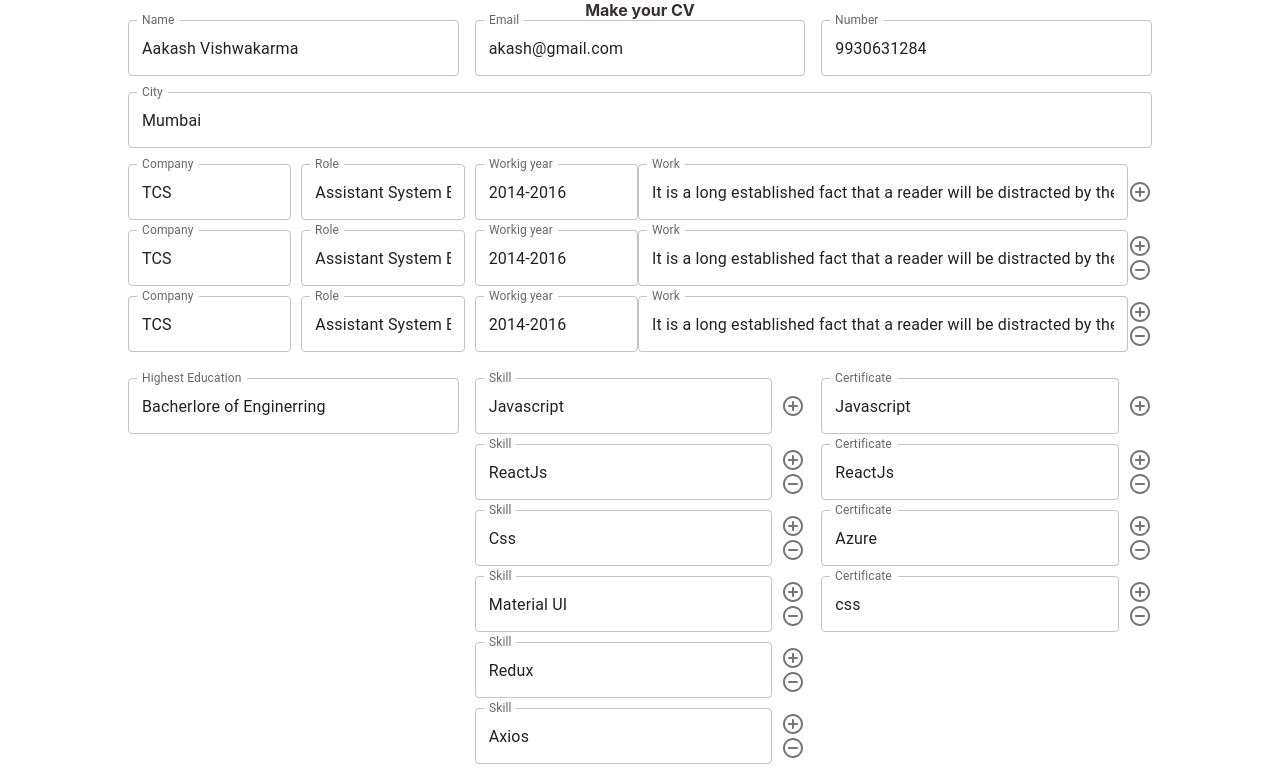
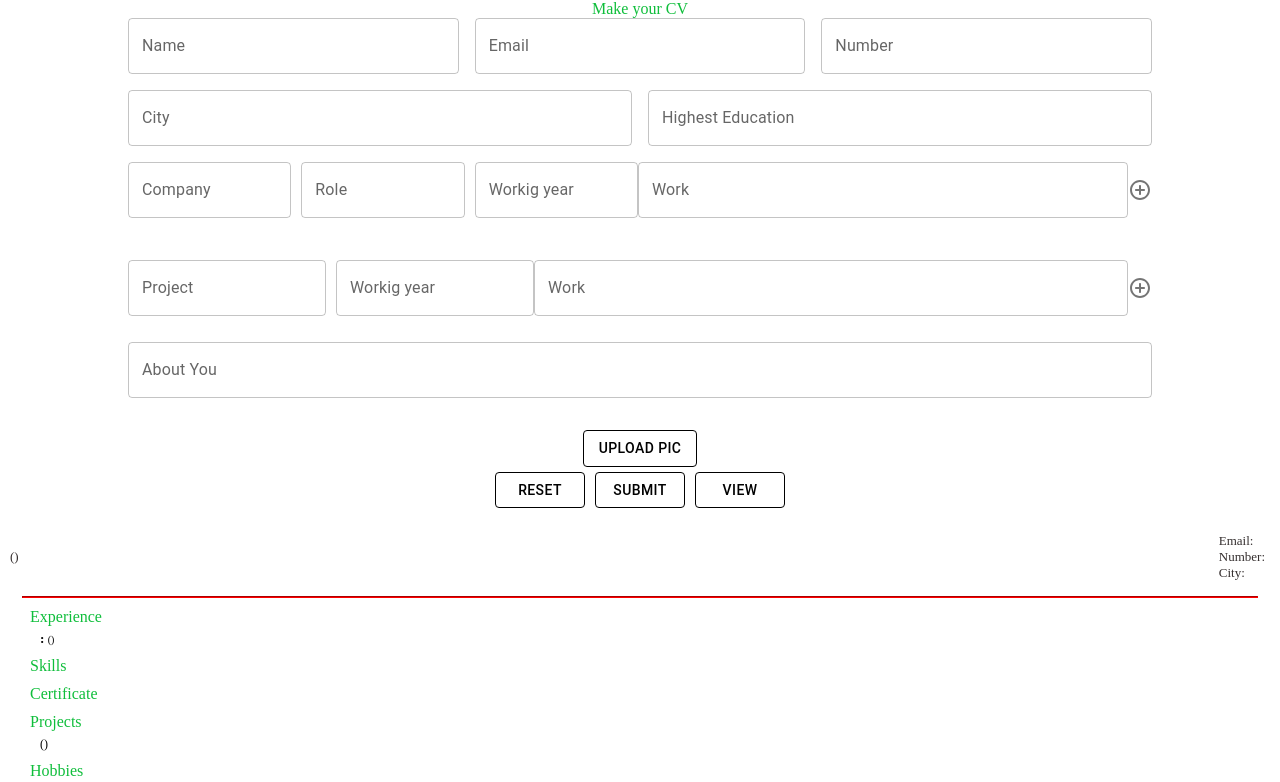
Before and after one commit to aks318/make-your-cv, a React (Create React App) app: page / in a window 1280 px wide. Shown: the top 782 px of the page. Built offline with nearby package versions, Linux system fonts and the light colour scheme.

Commit message:
done with 1st template

```diff
--- a/src/component/Form.js
+++ b/src/component/Form.js
@@ -17,30 +17,26 @@ const InputForm = () => {
 
     const [selectedImage , setSelectedImage] = useState(null)
     const initialValues = {
-        name : "Aakash Vishwakarma",
-        number : "9930631284",
-        email : "akash@gmail.com",
-        city : "Mumbai",
-        education : "Bacherlore of Enginerring",
+        name : "",
+        number : "",
+        email : "",
+        city : "",
+        education : "",
         experience : [{
-            company : "TCS",
-            role : "Assistant System Engineer",
-            year : "2014-2016",
-            work: "It is a long established fact that a reader will be distracted by the readable content of a page when looking at its layout. The point of using Lorem Ipsum is that it has a more-or-less normal distribution of letters, as opposed to using 'Content here, content here', making it look like readable English."
-        }, {
-            company : "TCS",
-            role : "Assistant System Engineer",
-            year : "2014-2016",
-            work: "It is a long established fact that a reader will be distracted by the readable content of a page when looking at its layout. The point of using Lorem Ipsum is that it has a more-or-less normal distribution of letters, as opposed to using 'Content here, content here', making it look like readable English."
-        }, {
-            company : "TCS",
-            role : "Assistant System Engineer",
-            year : "2014-2016",
-            work: "It is a long established fact that a reader will be distracted by the readable content of a page when looking at its layout. The point of using Lorem Ipsum is that it has a more-or-less normal distribution of letters, as opposed to using 'Content here, content here', making it look like readable English."
+            company : "",
+            role : "",
+            year : "",
+            work: ""
         }],
-        skills : ["Javascript" , "ReactJs" , "Css" , "Material UI" , "Redux" , "Axios"],
-        certificates : ["Javascript" , "ReactJs " , "Azure", "css"],
-        about : "It is a long established fact that a reader will be distracted by the readable content of a page when looking at its layout. The point of using Lorem Ipsum is that it has a more-or-less normal distribution of letters, as opposed to using 'Content here, content here', making it look like readable English. Many desktop publishing packages and web page editors now use Lorem Ipsum as their default model text, and a search for 'lorem ipsum' will uncover many web sites still in their infancy."
+        skills : [],
+        certificates : [],
+        projects : [{
+            pname : "",
+            year : "",
+            work: ""
+        }],
+        about : "",
+        hobbies : []
     }
 
     const validationSchema = Yup.object({
@@ -103,7 +99,7 @@ const InputForm = () => {
                             </Field>
                             {touched.number && errors.number && <p>{errors.number}</p>}
                         </Grid>
-                        <Grid item xs={12}>
+                        <Grid item xs={12} sm={6}>
                             <Field name = "city">
                                 {({field, form, meta}) => (
                                     <TextField className='inputField' {...field} id="outlined-basic" label="City"  variant="outlined"
@@ -111,6 +107,14 @@ const InputForm = () => {
                                 )}
                             </Field>
                             {touched.city && errors.city && <p>{errors.city}</p>}
+                        </Grid>
+                        <Grid item xs={12} sm={6}>
+                            <Field name = "education">
+                                {({field, form, meta}) => (
+                                    <TextField className='inputField' {...field} id="outlined-basic" label="Highest Education"  variant="outlined" />
+                                )}
+                            </Field>
+                            {touched.education && errors.education && <p>{errors.education}</p>}
                         </Grid>
                         <Grid item xs={12}>
                             <FieldArray name="experience">
@@ -153,14 +157,6 @@ const InputForm = () => {
                                     )
                                 }}
                             </FieldArray>
-                        </Grid>
-                        <Grid item xs={12} sm={6} md={4}>
-                            <Field name = "education">
-                                {({field, form, meta}) => (
-                                    <TextField className='inputField' {...field} id="outlined-basic" label="Highest Education"  variant="outlined" />
-                                )}
-                            </Field>
-                            {touched.education && errors.education && <p>{errors.education}</p>}
                         </Grid>
                         <Grid item xs={12} sm={12} md={4}>
                             <FieldArray name="skills">
@@ -217,6 +213,43 @@ const InputForm = () => {
                             </FieldArray>
                         </Grid>
                         <Grid item xs={12}>
+                            <FieldArray name="projects">
+                                {fieldArrayProps => {
+                                    const {push , remove , form : {values : {projects}}} = fieldArrayProps
+                                    return(
+                                        <>
+                                        {projects.map((expi , index) =>
+                                            <div key={index} className = "arrayDiv">
+                                                <Field name = {`projects[${index}].pname`}>
+                                                    {({field, form, meta}) => (
+                                                        <TextField style={{width : "30%" , marginRight : "10px"}}  {...field} id="outlined-basic" label="Project" type= "text" variant="outlined" />
+                                                    )}
+                                                </Field>
+                                                <Field name = {`projects[${index}].year`}>
+                                                    {({field, form, meta}) => (
+                                                        <TextField style={{width : "30%"}}  {...field} id="outlined-basic" label="Workig year" type= "text" variant="outlined" />
+                                                    )}
+                                                </Field>
+                                                <Field name = {`projects[${index}].work`}>
+                                                    {({field, form, meta}) => (
+                                                        <TextField style={{width : "90%"}}  {...field} id="outlined-basic" label="Work" type= "text" variant="outlined" />
+                                                    )}
+                                                </Field>
+                                                <div className='icon'>
+                                                    <AddCircleOutlineRoundedIcon color='action' onClick={() => push('')} />
+                                                    {index > 0 && (
+                                                    <RemoveCircleOutlineRoundedIcon color='action' onClick={() => remove(index)} />
+                                                    )}
+                                                </div>
+                                            </div>
+
+                                        )}
+                                        </>
+                                    )
+                                }}
+                            </FieldArray>
+                        </Grid>
+                        <Grid item xs={12}>
                             <Field name = "about">
                                 {({field, form, meta}) => (
                                     <TextField className='inputField' {...field} id="outlined-basic" label="About You"  variant="outlined"
@@ -225,6 +258,33 @@ const InputForm = () => {
                                 )}
                             </Field>
                             {touched.about && errors.about && <p>{errors.about}</p>}
+                        </Grid>
+                        <Grid item xs={12} sm={12} md={4}>
+                            <FieldArray name="hobbies">
+                                {fieldArrayProps => {
+                                    const {push , remove , form : {values : {hobbies}}} = fieldArrayProps
+                                    return(
+                                        <>
+                                        {hobbies.map((Hobby , index) =>
+                                            <div key={index} className = "arrayDiv">
+                                                <Field name = {`hobbies[${index}]`}>
+                                                    {({field, form, meta}) => (
+                                                        <TextField style={{width : "90%"}}  {...field} id="outlined-basic" label="Hobby" type= "text" variant="outlined" />
+                                                    )}
+                                                </Field>
+                                                <div className='icon'>
+                                                    <AddCircleOutlineRoundedIcon color='action' onClick={() => push('')} />
+                                                    {index > 0 && (
+                                                    <RemoveCircleOutlineRoundedIcon color='action' onClick={() => remove(index)} />
+                                                    )}
+                                                </div>
+                                            </div>
+
+                                        )}
+                                        </>
+                                    )
+                                }}
+                            </FieldArray>
                         </Grid>
                         <Grid item xs={12} className = "img-div">
                                 {selectedImage && (
--- a/src/component/MyResume.js
+++ b/src/component/MyResume.js
@@ -1,4 +1,3 @@
-import { fontSize } from '@mui/system'
 import React from 'react'
 import './Myresume.css'
 const MyResume = ({values}) => {
@@ -33,7 +32,7 @@ const MyResume = ({values}) => {
                 <h4>Experience</h4>
                 {values.experience.map((exp , index) => (
                     <div key={index}>
-                        <h5 style={{margin : "5px 0px 5px 10px"}}>{exp.company}: <span style={{fontWeight : "450" , fontStyle : "italic"}}>{exp.role}</span> <span style={{fontWeight : "normal", fontSize : "10px"}}>({exp.year})</span></h5>
+                        <h5 style={{margin : "5px 0px 5px 10px"}}><span style={{color : "rgb(15, 190, 59)"}}>{exp.company}</span>: <span style={{fontWeight : "450" , fontStyle : "italic"}}>{exp.role}</span> <span style={{fontWeight : "normal", fontSize : "10px"}}>({exp.year})</span></h5>
                         <p style={{color : "rgb(53, 47, 47)" , margin : "5px 20px 10px 15px"}}>{exp.work}</p>
                     </div>
                 ))}
@@ -54,6 +53,23 @@ const MyResume = ({values}) => {
                     ))}
                 </ul>
             </div>
+            <div className='experience'>
+                <h4>Projects</h4>
+                {values.projects.map((prj , index) => (
+                    <div key={index}>
+                        <h5 style={{margin : "5px 0px 5px 10px"}}><span style={{fontWeight : "450" , fontStyle : "italic"}}>{prj.pname}</span> <span style={{fontWeight : "normal", fontSize : "12px"}}>({prj.year})</span></h5>
+                        <p style={{color : "rgb(53, 47, 47)" , margin : "5px 20px 10px 15px"}}>{prj.work}</p>
+                    </div>
+                ))}
+            </div>
+            <div className='skills'>
+                <h4>Hobbies</h4>
+                <ul>
+                    {values.hobbies.map((skill , index) => (
+                        <li key={index}>{skill}</li>
+                    ))}
+                </ul>
+            </div>
         </div>
     </div>
   )
--- a/src/component/Myresume.css
+++ b/src/component/Myresume.css
@@ -20,8 +20,10 @@
     display: flex;
     align-items: center;
 }
-h2 , h4 {color: rgb(53, 47, 47);
-margin: 0;}
+h2 , h4 {color: rgb(15, 190, 59);
+margin: 0;
+font-weight: 500;
+}
 p{font-size: small}
 
 .hr{
@@ -29,6 +31,7 @@ p{font-size: small}
 }
 
 .skills, .experience{
+    margin-top: 10px;
     margin-left: 20px;
 }
 
--- a/src/index.css
+++ b/src/index.css
@@ -1,13 +1,4 @@
 body {
   margin: 0;
-  font-family: -apple-system, BlinkMacSystemFont, 'Segoe UI', 'Roboto', 'Oxygen',
-    'Ubuntu', 'Cantarell', 'Fira Sans', 'Droid Sans', 'Helvetica Neue',
-    sans-serif;
-  -webkit-font-smoothing: antialiased;
-  -moz-osx-font-smoothing: grayscale;
+  font-family: 'Times New Roman', Times, serif
 }
-
-code {
-  font-family: source-code-pro, Menlo, Monaco, Consolas, 'Courier New',
-    monospace;
-}
```
